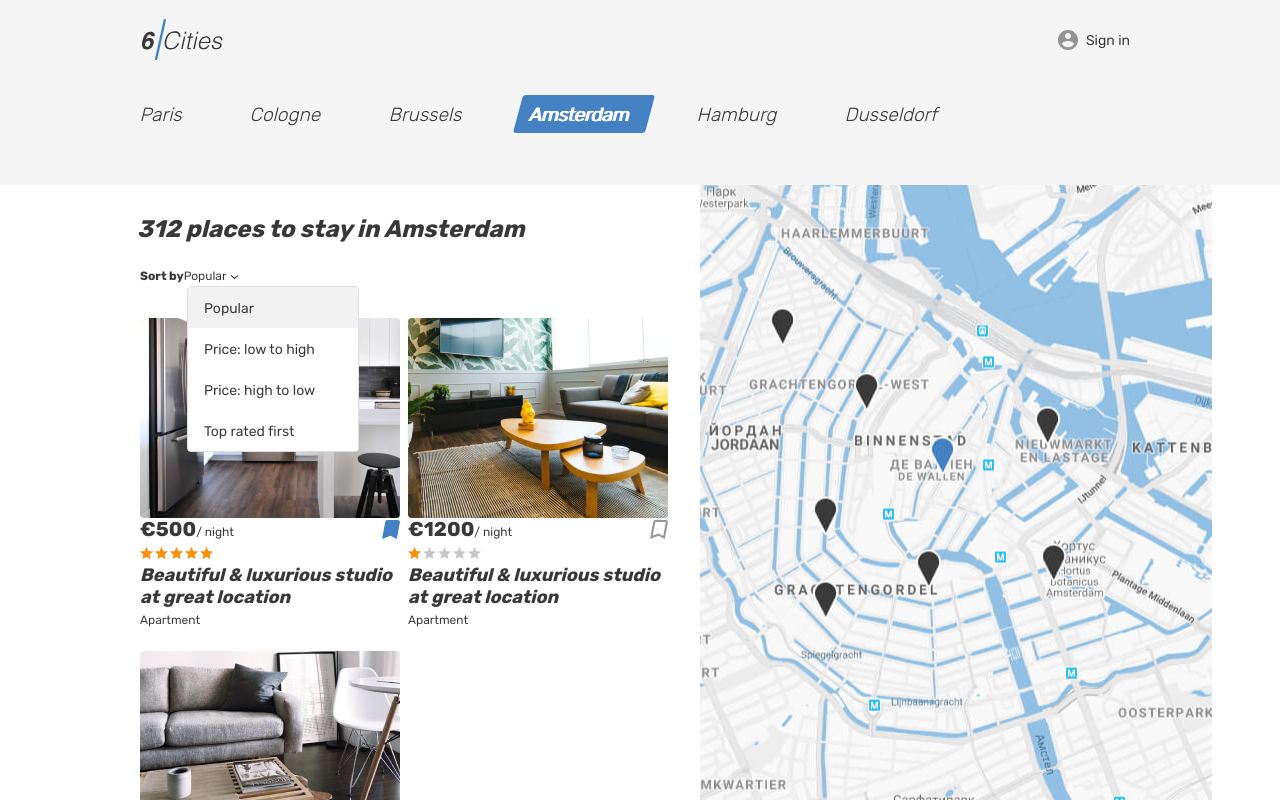
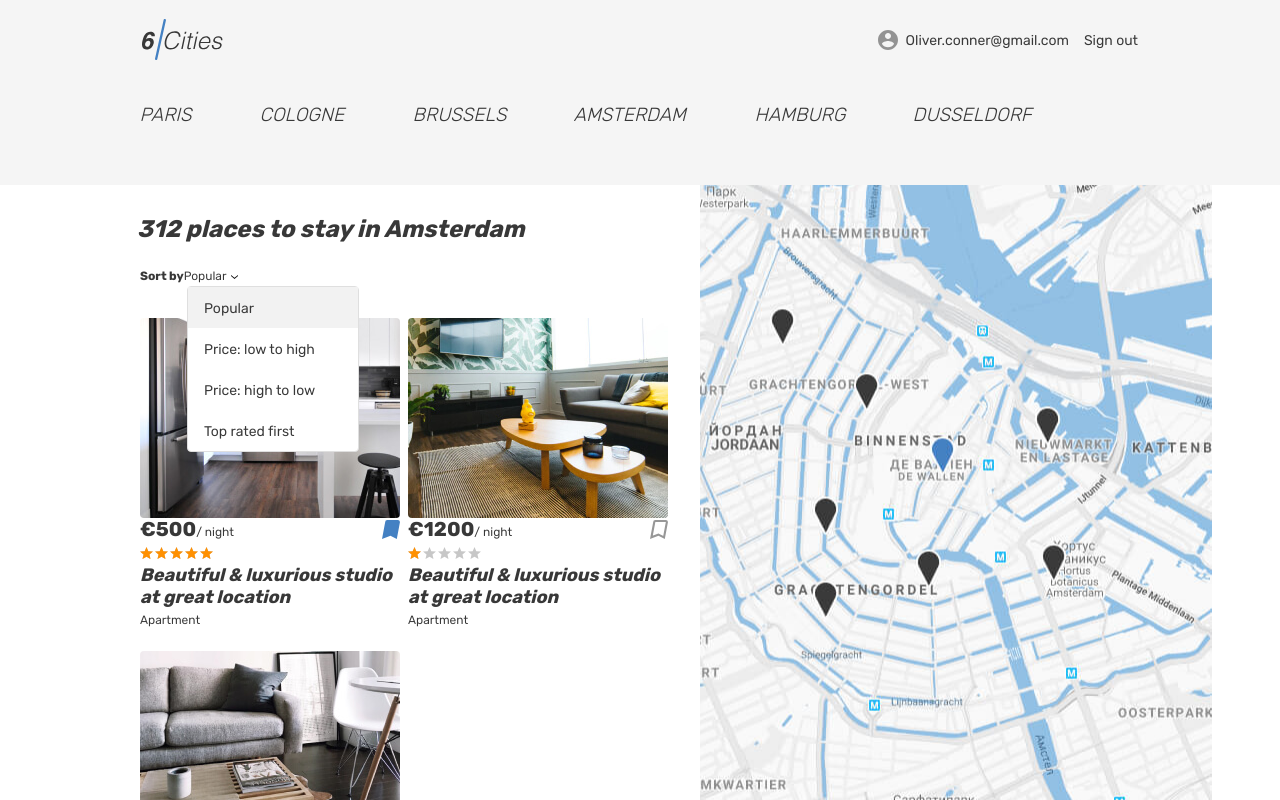
Before and after one commit to apgrayedd/1609269-six-cities-8, a React (Create React App) app in the folder project/: page / in a window 1280 px wide. Built offline with nearby package versions, Linux system fonts and the light colour scheme.

Commit message:
Изменил и добавил ссылку в main

```diff
--- a/project/src/components/favorites/favorites-list.tsx
+++ b/project/src/components/favorites/favorites-list.tsx
@@ -32,7 +32,7 @@ export default function FavoritesList ({hostels}: FavoritesOptions): JSX.Element
         <li className="favorites__locations-items" key = {i}>
           <div className="favorites__locations locations locations--current">
             <div className="locations__item">
-              <Link to = {`/main/${hostelInfo.key}`} className = "locations__item-link">
+              <Link to = {`/main/${hostelInfo.key.toLocaleLowerCase()}`} className = "locations__item-link">
                 <span>{hostelInfo.key}</span>
               </Link>
             </div>
--- /dev/null
+++ b/project/src/components/main/main-cities-list.tsx
@@ -0,0 +1,32 @@
+/* eslint-disable react/no-array-index-key */
+import { Link } from 'react-router-dom';
+import { Cities } from '../../const';
+
+type cityOption = {
+  city: string,
+}
+
+function MainCitiesItem({city}:cityOption): JSX.Element {
+  return (
+    <li className="locations__item">
+      <Link className = "locations__item-link tabs__item" to = {`/main/${city.toLocaleLowerCase()}`}>
+        <span>{city}</span>
+      </Link>
+    </li>
+  );
+}
+
+export default function MainCitiesList(): JSX.Element {
+  const cities = Object.values(Cities);
+  return (
+    <ul className="locations__list tabs__list">
+      {
+        cities.length > 0
+          ?
+          cities.map((city, i) => <MainCitiesItem key = {i} city = {city}/>)
+          :
+          ''
+      }
+    </ul>
+  );
+}
--- a/project/src/components/main/main.tsx
+++ b/project/src/components/main/main.tsx
@@ -7,6 +7,7 @@ import Logo from '../logo/logo';
 import {AuthorizationStatus} from '../../const';
 import LoginLink from '../login/login-link';
 import { Hostel } from '../../mocks/hostel';
+import MainCitiesList from './main-cities-list';
 
 type countPoints = {
   hostels: Hostel[],
@@ -34,38 +35,7 @@ export default function Main({hostels, authorizationStatus}: countPoints): JSX.E
           <h1 className="visually-hidden">Cities</h1>
           <div className="tabs">
             <section className="locations container">
-              <ul className="locations__list tabs__list">
-                <li className="locations__item">
-                  <a className="locations__item-link tabs__item" href="#">
-                    <span>Paris</span>
-                  </a>
-                </li>
-                <li className="locations__item">
-                  <a className="locations__item-link tabs__item" href="#">
-                    <span>Cologne</span>
-                  </a>
-                </li>
-                <li className="locations__item">
-                  <a className="locations__item-link tabs__item" href="#">
-                    <span>Brussels</span>
-                  </a>
-                </li>
-                <li className="locations__item">
-                  <a className="locations__item-link tabs__item tabs__item--active">
-                    <span>Amsterdam</span>
-                  </a>
-                </li>
-                <li className="locations__item">
-                  <a className="locations__item-link tabs__item" href="#">
-                    <span>Hamburg</span>
-                  </a>
-                </li>
-                <li className="locations__item">
-                  <a className="locations__item-link tabs__item" href="#">
-                    <span>Dusseldorf</span>
-                  </a>
-                </li>
-              </ul>
+              {<MainCitiesList />}
             </section>
           </div>
           <div className="cities">
--- a/project/src/index.tsx
+++ b/project/src/index.tsx
@@ -5,7 +5,7 @@ import { AuthorizationStatus } from './const';
 import { hostels } from './mocks/hostels';
 
 const Options = {
-  AUTHORIZATION: AuthorizationStatus.NoAuth,
+  AUTHORIZATION: AuthorizationStatus.Auth,
 };
 
 ReactDOM.render(
```
